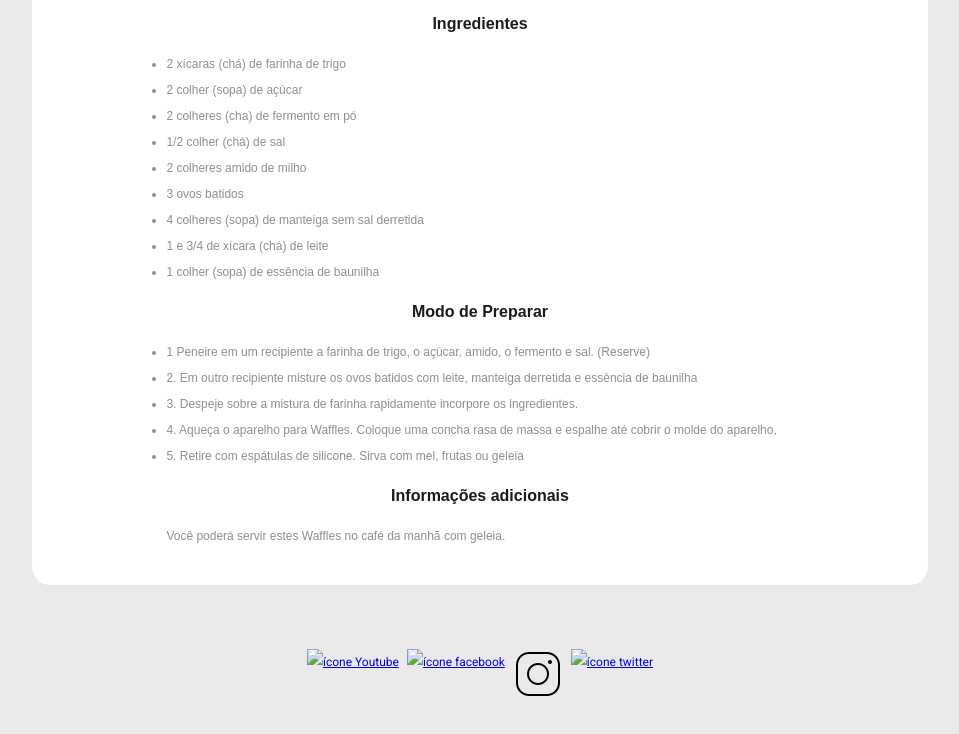
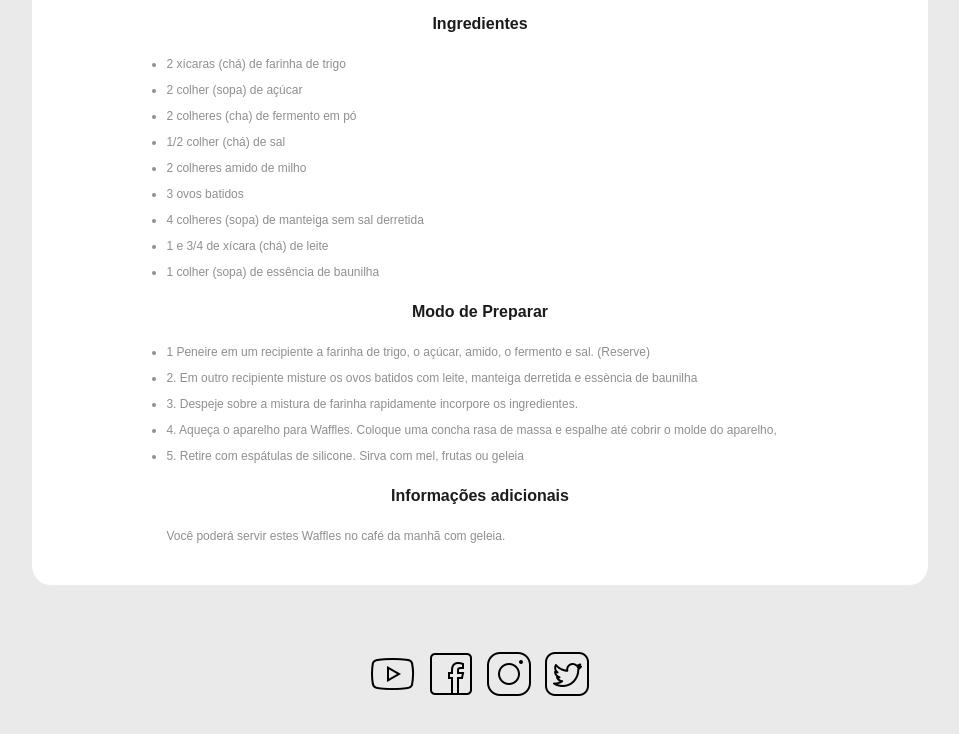
Before and after one commit to ApenasEsdras/ChristmasRecitalsSite, a plain HTML site: page index.html in a window 1280 px wide. Shown: the part 410-1144 px from the top of the page, without its empty margins (160-1119 px from the left). Drawn offline with Linux system fonts and the light colour scheme; the site is published under a folder, as on GitHub Pages, so addresses that start at the root find nothing.

Commit message:
Add files via upload

```diff
--- a/index.html
+++ b/index.html
@@ -56,12 +56,12 @@
         <ul class="socialLinks">
             <li class="youtube">
                 <a href="https://www.youtube.com/channel/UCrnSDklw5W1jTxv7zT2h6DQ"target="_blank">
-                <img src="/img/icons8-youtube-50.png" alt="ícone Youtube">
+                <img src="./img/icons8-youtube-50.png" alt="ícone Youtube">
                 </a>
             </li>
             <li class="facebook">
                 <a href="https://web.facebook.com/ApenasEsdrasOfc"target="_blank">
-                <img src="/img/icons8-facebook-50.png" alt="ícone facebook">
+                <img src="./img/icons8-facebook-50.png" alt="ícone facebook">
                 </a>
             </li>
             <li class="instagram">
@@ -72,7 +72,7 @@
             </li>
             <li class="twitter">
                 <a href="https://twitter.com/apenasEsdras"target="_blank">
-                <img src="/img/icons8-twitter-squared-50.png" alt="ícone twitter">
+                <img src="./img/icons8-twitter-squared-50.png" alt="ícone twitter">
                 </a>
 
             </li>
```
